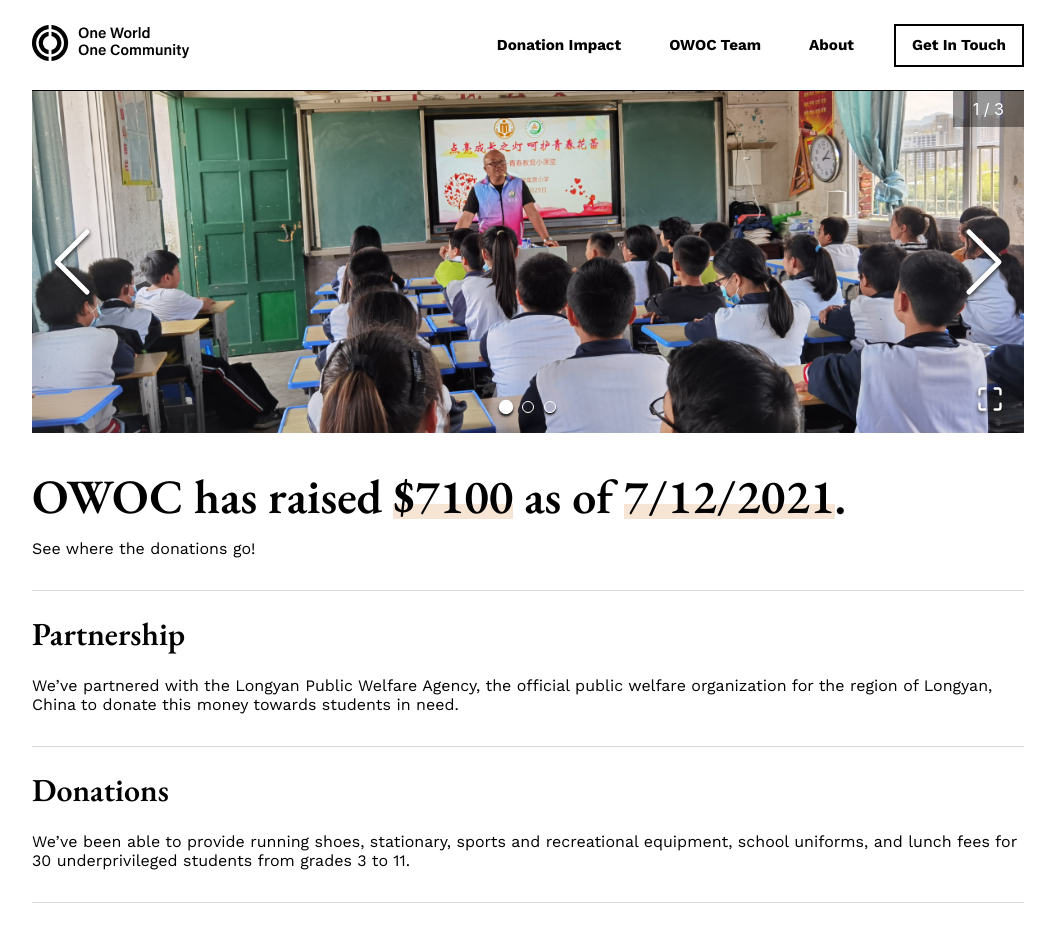
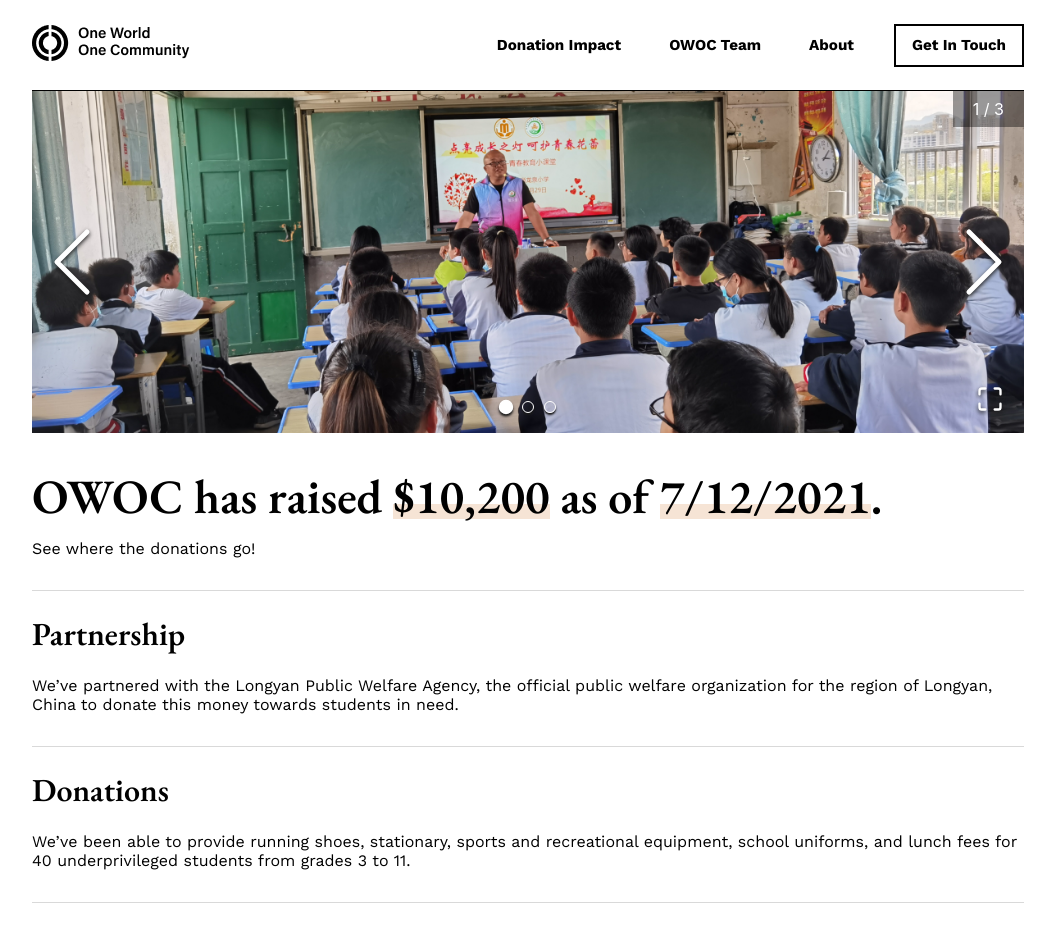
Before and after one commit to donghee214/owoc, a React (Create React App) app: page /donations in a window 1280 px wide. Shown: the top 932 px of the page, without its empty margins (112-1167 px from the left). Built offline with nearby package versions, Linux system fonts and the light colour scheme.

Commit message:
update student count and dollar amount

```diff
--- a/src/donations/donations.js
+++ b/src/donations/donations.js
@@ -38,7 +38,7 @@
             showIndex
           />
           <h1 className={"homepage-landing-title"}>
-            OWOC has raised <span className={"homepage-landing-text-underline"}>$7100</span> as of <span className={"homepage-landing-text-underline"}>{getDate()}</span>.
+            OWOC has raised <span className={"homepage-landing-text-underline"}>$10,200</span> as of <span className={"homepage-landing-text-underline"}>{getDate()}</span>.
           </h1>
           <p className={"photo-gallery-subtext"}>
             See where the donations go!
@@ -64,7 +64,7 @@
             Donations
           </h1>
           <p>
-            We’ve been able to provide running shoes, stationary, sports and recreational equipment, school uniforms, and lunch fees for 30 underprivileged students from grades 3 to 11.
+            We’ve been able to provide running shoes, stationary, sports and recreational equipment, school uniforms, and lunch fees for 40 underprivileged students from grades 3 to 11.
           </p>
         </div>
         <div className={`initiatives-component initiatives-border-bottom`}>
```
